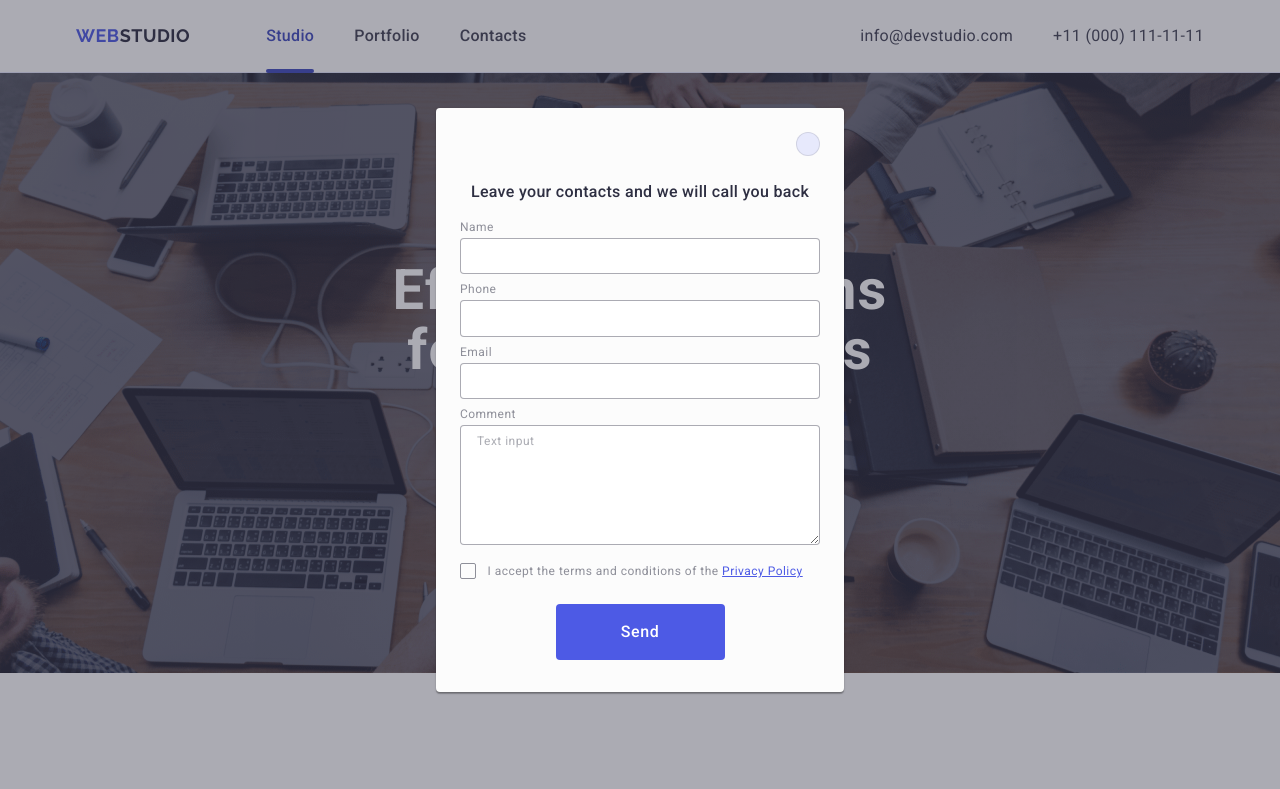
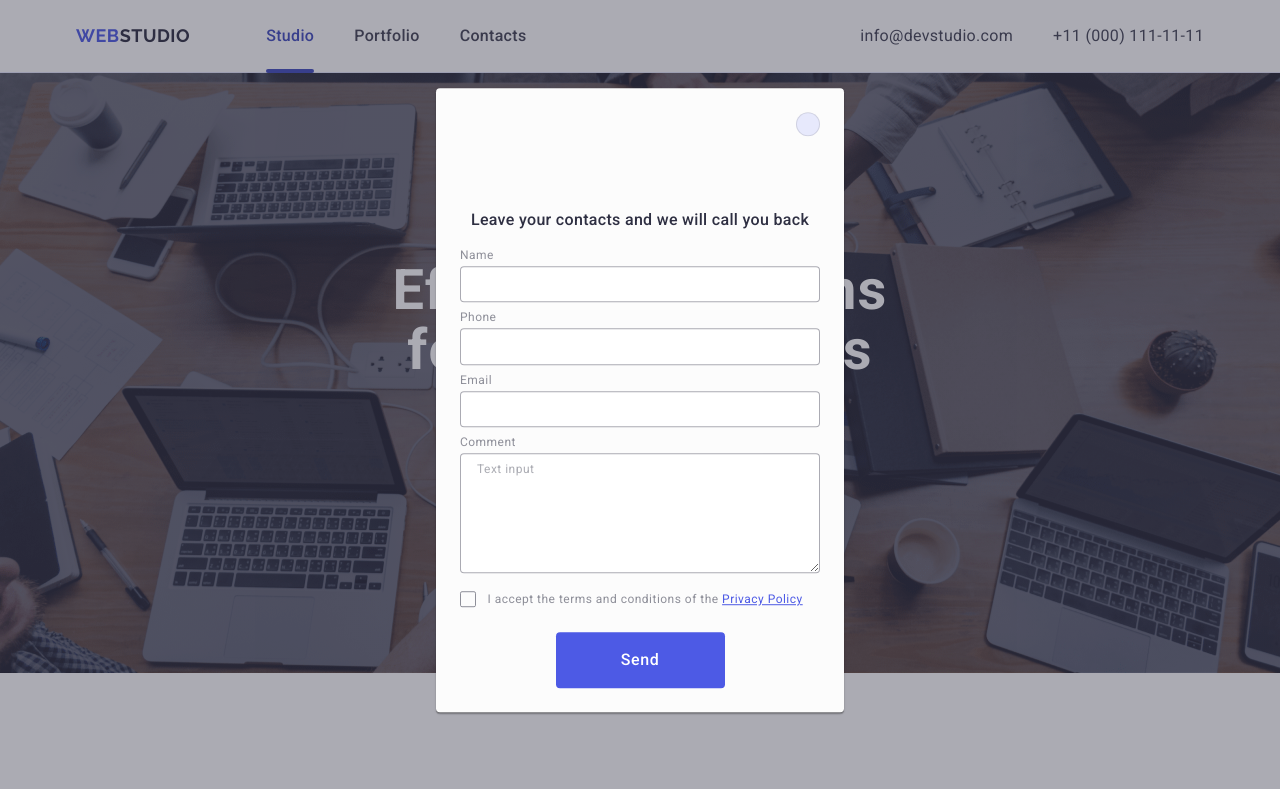
Before and after one commit to Gaanj/goit-markup-hw-05, a plain HTML site: page index.html in a window 1280 px wide. Shown: the top 789 px of the page. Drawn offline with nearby package versions, Linux system fonts and the light colour scheme.

Commit message:
Update styles.css

```diff
--- a/css/styles.css
+++ b/css/styles.css
@@ -591,7 +591,7 @@ h2 {
   position: absolute;
   width: 408px;
   min-height: 584px;
-  padding: 24px;
+  padding: 72px 24px 24px 24px;
   border-radius: 4px;
   background-color: #fcfcfc;
   top: 50%;
```
